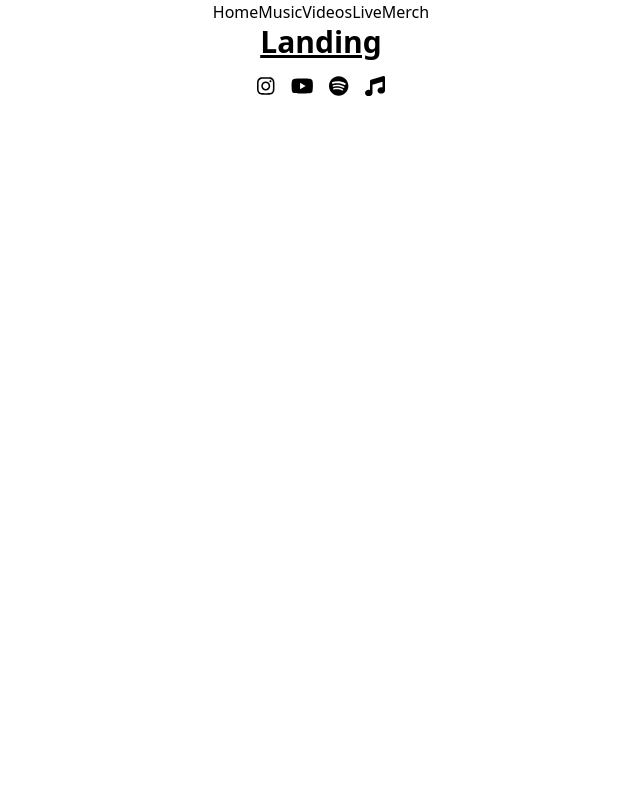
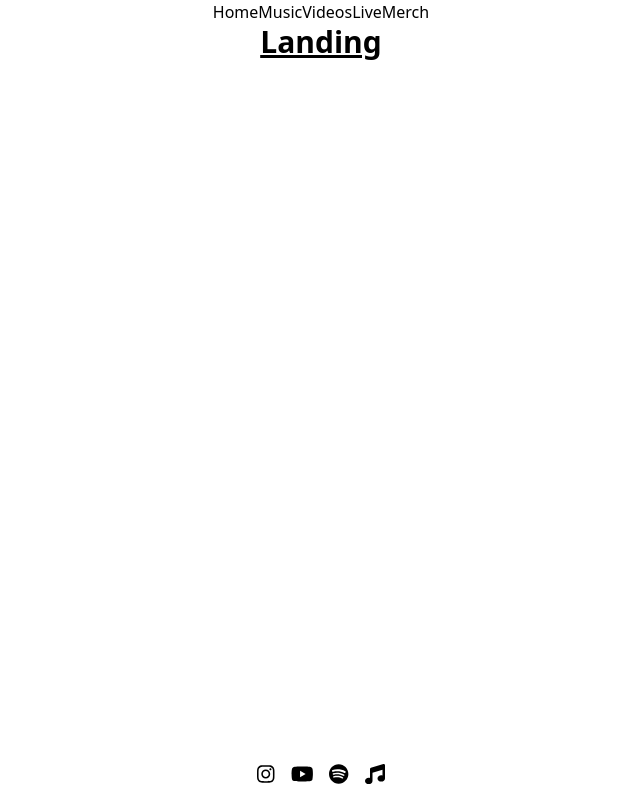
Before and after one commit to cbarnes0/zac.crook, a React (Vite) app: page / in a window 1280 px wide. Shown: the whole page, without its empty margins (319-959 px from the left). Built offline with nearby package versions, Linux system fonts and the light colour scheme.

Commit message:
removed previous fix, took video out, fixed footer spacing on music

```diff
--- a/src/components/Footer.jsx
+++ b/src/components/Footer.jsx
@@ -1,31 +1,10 @@
-import { useEffect, useState } from 'react';
 import { FontAwesomeIcon } from '@fortawesome/react-fontawesome';
 import { faInstagram, faSpotify, faYoutube } from '@fortawesome/free-brands-svg-icons';
 import { faMusic } from '@fortawesome/free-solid-svg-icons';
 
 const Footer = () => {
-  const [isVisible, setIsVisible] = useState(false);
-
-  useEffect(() => {
-    const handleScroll = () => {
-      const scrollY = window.scrollY || window.pageYOffset;
-      const isBottom = scrollY > document.body.scrollHeight - window.innerHeight - 100;
-
-      // Set the visibility based on whether the scroll position is close to the bottom
-      setIsVisible(isBottom);
-    };
-
-    // Attach the event listener
-    window.addEventListener('scroll', handleScroll);
-
-    // Clean up the event listener on component unmount
-    return () => {
-      window.removeEventListener('scroll', handleScroll);
-    };
-  }, []);
-
   return (
-    <footer className={`sticky bottom-0 left-0 right-0 flex justify-center border-t lg:border-hidden ${isVisible ? 'fade-in' : 'fade-out'}`}>
+    <footer className={`absolute bottom-0 left-0 right-0 flex justify-center border-t lg:border-hidden`}>
       <div className='text-xl flex py-3'>
         <a className='mx-2' href='https://www.instagram.com/zac.crook/'>
           <FontAwesomeIcon icon={faInstagram} style={{ color: "#000000" }} />
--- a/src/index.css
+++ b/src/index.css
@@ -2,20 +2,6 @@
 @tailwind components;
 @tailwind utilities;
 
-.fade-in {
-  opacity: 1;
-  transition: opacity 0.5s ease-in-out;
-}
-
-/* Initial state */
-footer {
-  opacity: 0;
-}
-
-/* Fade-out effect */
-.fade-out {
-  opacity: 0;
-}
 
 /* :root {
   font-family: Inter, system-ui, Avenir, Helvetica, Arial, sans-serif;
--- a/src/pages/Music.jsx
+++ b/src/pages/Music.jsx
@@ -16,7 +16,7 @@ const Music = () => {
                         loading="lazy"
                     />
                 </div>
-                <div className='relative top-0 left-0 right-0 flex justify-center text-white font-bold py-4'>
+                <div className='mb-16 relative top-0 left-0 right-0 flex justify-center text-white font-bold py-4'>
                     <iframe
                         style={{ borderRadius: '12px' }}
                         src="https://open.spotify.com/embed/album/4J63RVTG5C5RrfvyhENNiL?utm_source=generator&theme=0"
--- a/src/pages/Videos.jsx
+++ b/src/pages/Videos.jsx
@@ -1,18 +1,6 @@
 const Videos = () => {
     return (
-        <div className="flex justify-center items-center h-screen">
-  <div className="relative" style={{ width: '%', maxWidth: '800px', paddingBottom: '56.25%' }}>
-    <iframe
-      className="relative top-0 left-0 w-full h-full"
-      src="https://www.youtube.com/embed/LyqoCL6Cimg?si=8nPHugKuEsdhxQlR"
-      title="YouTube video player"
-      frameBorder="0"
-      allow="accelerometer; autoplay; clipboard-write; encrypted-media; gyroscope; picture-in-picture; web-share"
-      allowFullScreen
-    ></iframe>
-  </div>
-</div>
-
+      <div>Video</div>
     )
 }
 
```
